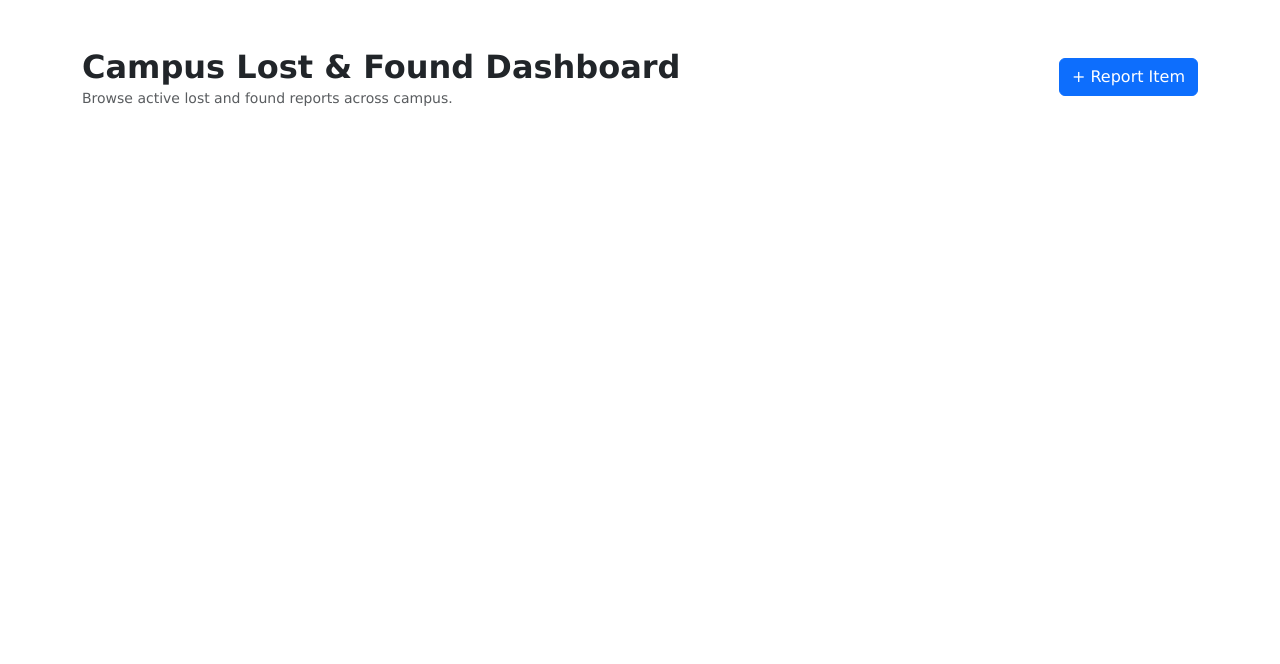
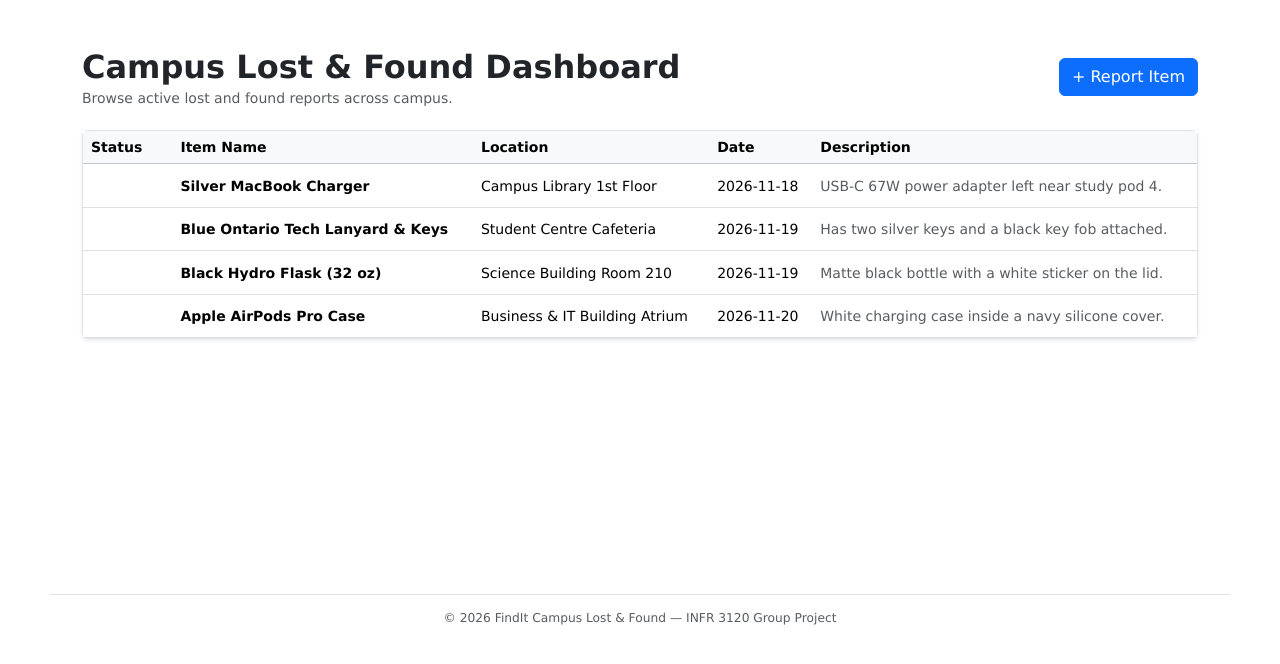
Before and after one commit to Zafir-SM/INFR3120-Fall26-Project, a Node server app: page /dashboard in a window 1280 px wide. Shown: the part 109-773 px from the top of the page. Run offline with Node 20, Linux system fonts and the light colour scheme; some libraries are stand-ins or nearby versions.

Commit message:
completed the views/dashboard.ejs

```diff
--- a/views/dashboard.ejs
+++ b/views/dashboard.ejs
@@ -16,3 +16,52 @@
     <a href="/report" class="btn btn-primary">+ Report Item</a>
   </div>
 </div>
+
+
+<div class="card border shadow-sm">
+  <div class="table-responsive">
+    <table class="table table-hover align-middle mb-0">
+      <thead class="table-light">
+        <tr>
+          <th>Status</th>
+          <th>Item Name</th>
+          <th>Location</th>
+          <th>Date</th>
+          <th>Description</th>
+        </tr>
+      </thead>
+      <tbody>
+        <tr>
+          <td><span class="badge rounded-pill px-3 py-2 badge-found">Found</span></td>
+          <td class="fw-semibold">Silver MacBook Charger</td>
+          <td>Campus Library 1st Floor</td>
+          <td>2026-11-18</td>
+          <td class="text-muted">USB-C 67W power adapter left near study pod 4.</td>
+        </tr>
+        <tr>
+          <td><span class="badge rounded-pill px-3 py-2 badge-lost">Lost</span></td>
+          <td class="fw-semibold">Blue Ontario Tech Lanyard &amp; Keys</td>
+          <td>Student Centre Cafeteria</td>
+          <td>2026-11-19</td>
+          <td class="text-muted">Has two silver keys and a black key fob attached.</td>
+        </tr>
+        <tr>
+          <td><span class="badge rounded-pill px-3 py-2 badge-found">Found</span></td>
+          <td class="fw-semibold">Black Hydro Flask (32 oz)</td>
+          <td>Science Building Room 210</td>
+          <td>2026-11-19</td>
+          <td class="text-muted">Matte black bottle with a white sticker on the lid.</td>
+        </tr>
+        <tr>
+          <td><span class="badge rounded-pill px-3 py-2 badge-lost">Lost</span></td>
+          <td class="fw-semibold">Apple AirPods Pro Case</td>
+          <td>Business &amp; IT Building Atrium</td>
+          <td>2026-11-20</td>
+          <td class="text-muted">White charging case inside a navy silicone cover.</td>
+        </tr>
+      </tbody>
+    </table>
+  </div>
+</div>
+
+<%- include('partials/footer') %>
```
